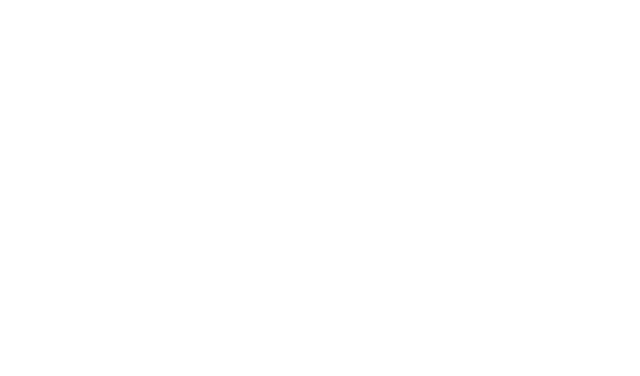
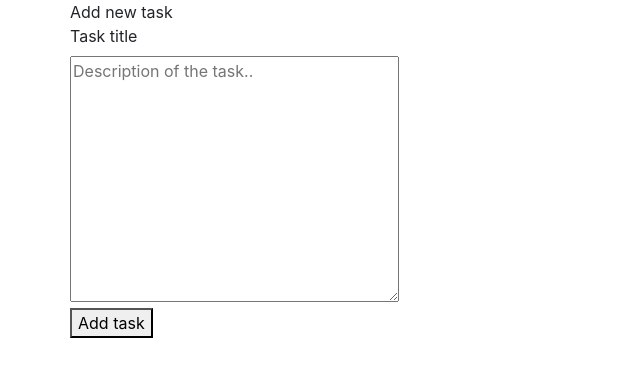
Before and after one commit to Pletus/To-Do-List, a plain HTML site: page index.html in a window 1280 px wide. Shown: the whole page, without its empty margins (0-640 px from the left). Drawn offline with nearby package versions, Linux system fonts and the light colour scheme.

Commit message:
denis feature

```diff
--- a/index.html
+++ b/index.html
@@ -27,6 +27,22 @@
                 <div class="col" class="AddNewAndDone"> <!-- ADD NEW Item and DONE SECTION -->
 
                     <div class="row" class="AddNew"> <!-- TO DO Denis section -->
+                        <div class="col">
+                            <div class="row">Add new task</div>
+
+                            <div class="row">
+                                <form action="">
+                                    <fieldset>
+                                        <label for="">Task title</label>
+                                        <br>
+                                        <textarea name="" id="" cols="30" rows="10" placeholder="Description of the task.."></textarea>
+                                        <br>
+                                        <button>Add task</button>
+                                    </fieldset>
+                                </form>
+                            </div>
+                            <div class="row"></div>
+                        </div>
                     </div>
 
                     <div class="row" lass="Done"> <!-- TO DO  Yago Section-->
```
